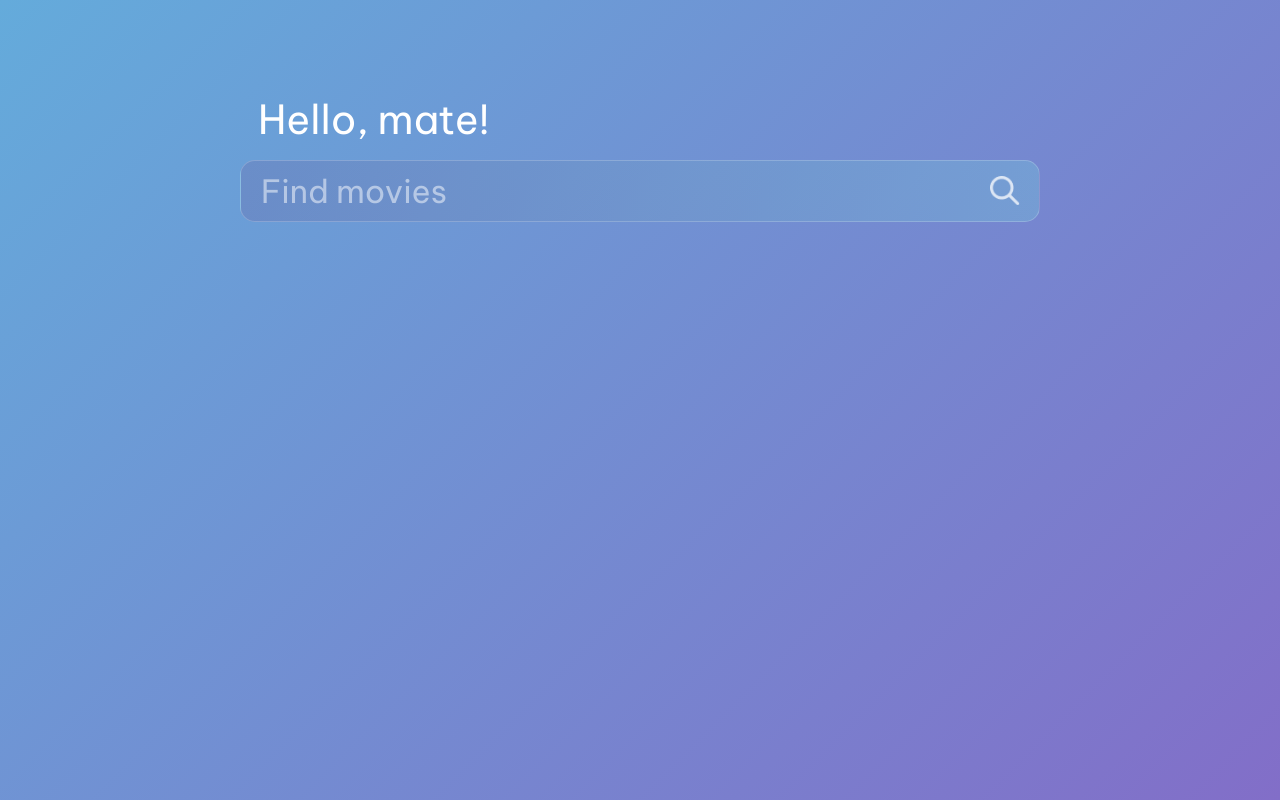
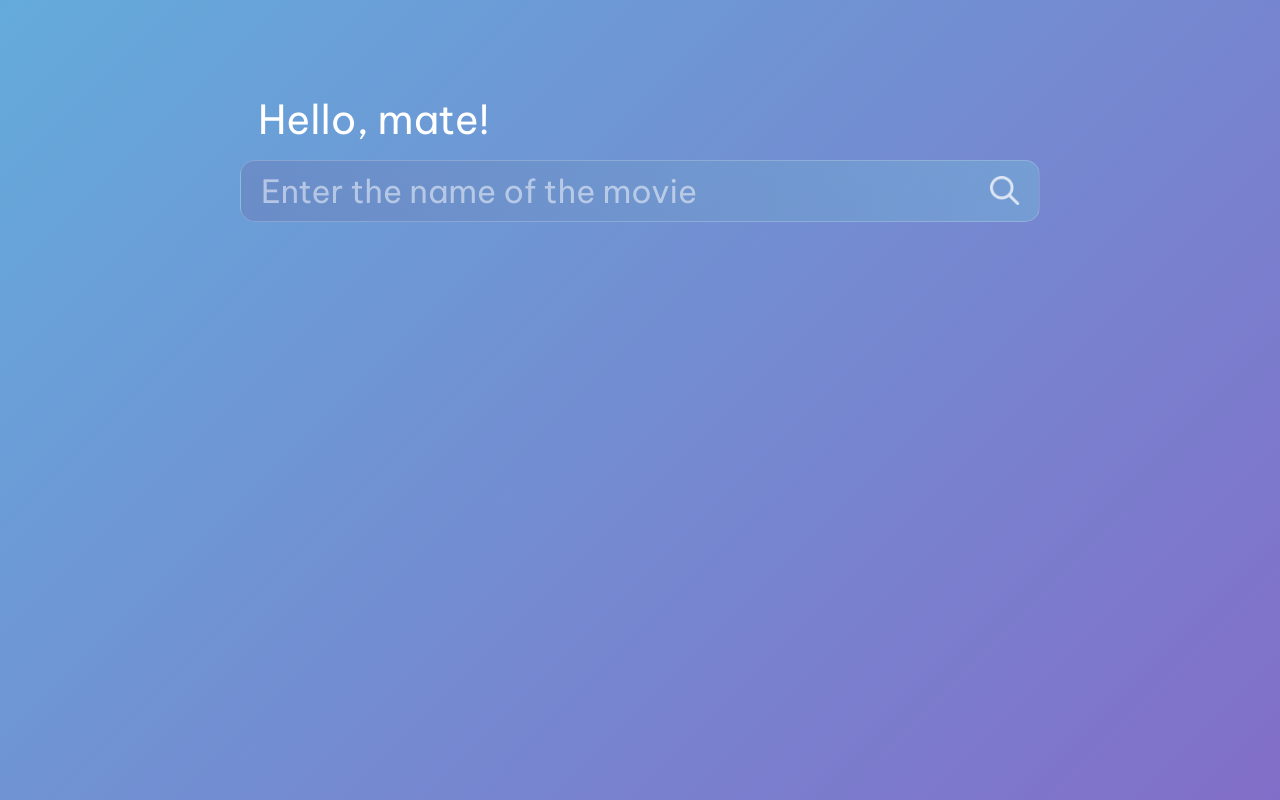
Before and after one commit to saraenso/movie-search-app, a plain HTML site: page index.html in a window 1280 px wide. Drawn offline with Linux system fonts and the light colour scheme.

Commit message:
update placeholder

```diff
--- a/index.html
+++ b/index.html
@@ -22,7 +22,7 @@
           class="js-movie-input movie-input"
           type="text"
           name="name"
-          placeholder="Find movies"
+          placeholder="Enter the name of the movie"
         />
         <button class="js-search-button search-button"></button>
       </form>
```
